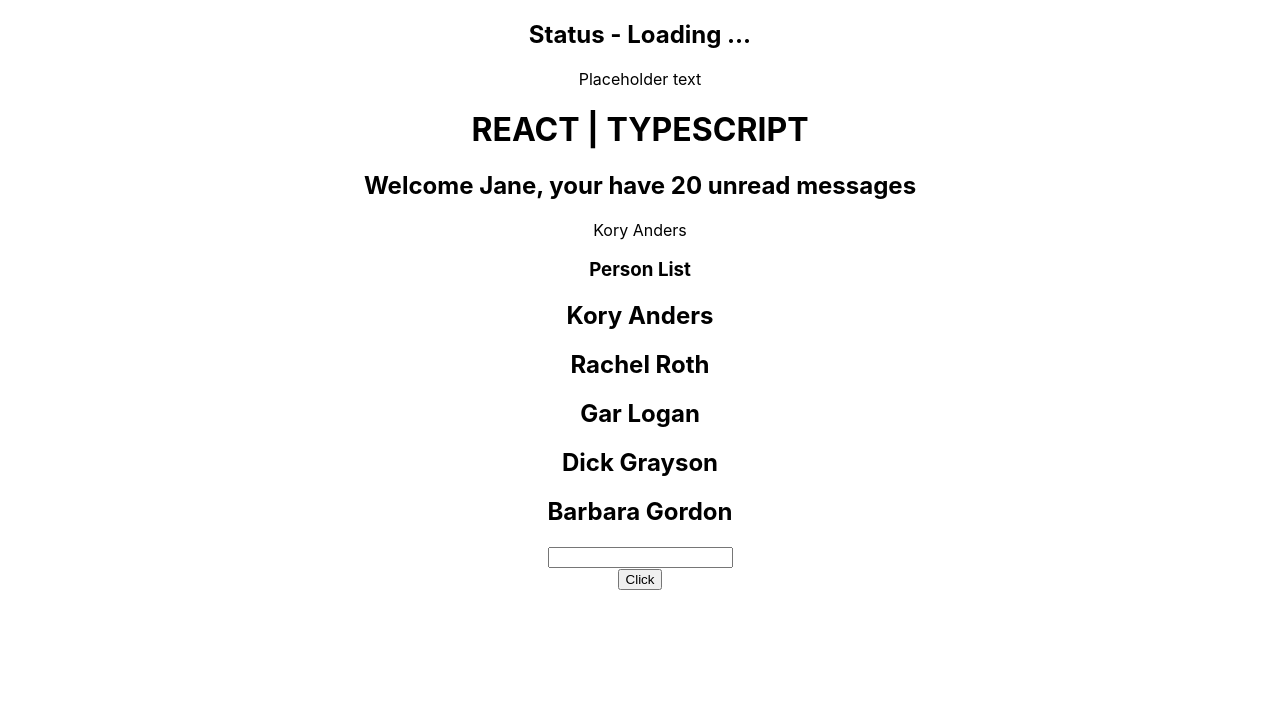
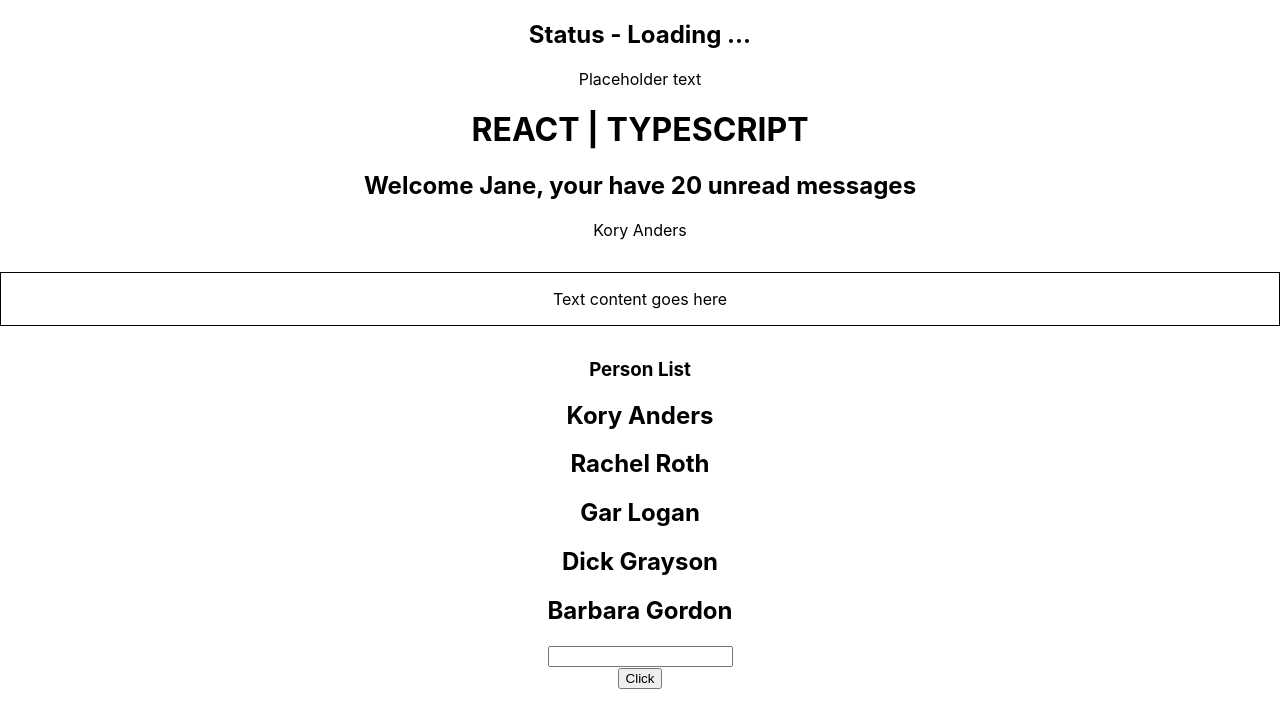
Before and after one commit to JPhasma/typescript-react-course, a React (Create React App) app: page / in a window 1280 px wide. Shown: the top 728 px of the page. Built offline with nearby package versions, Linux system fonts and the light colour scheme.

Commit message:
style props

```diff
--- a/src/App.tsx
+++ b/src/App.tsx
@@ -6,6 +6,7 @@
 import { PersonList } from './components/Personlist';
 import { Button } from './components/Button';
 import { Input } from './components/Input';
+import { Container } from './components/Container';
 
 function App() {
   const personName = {
@@ -28,6 +29,13 @@
       <h1>REACT | TYPESCRIPT</h1>
       <Greet name={'Jane'} messageCount={20} isLoggedIn={true} />
       <Person name={personName} />
+      <Container
+        styles={{
+          border: '1px solid black',
+          padding: '1rem',
+          margin: '2rem 0',
+        }}
+      ></Container>
       <PersonList names={nameList} />
       <Input
         value=''
--- /dev/null
+++ b/src/components/Container.tsx
@@ -0,0 +1,9 @@
+type ContainerProps = {
+  styles: React.CSSProperties;
+};
+
+export const Container = (props: ContainerProps) => {
+  return <div style={props.styles}>Text content goes here</div>;
+};
+
+//{{ border: '1px solid black', padding: '1rem' }}
```
